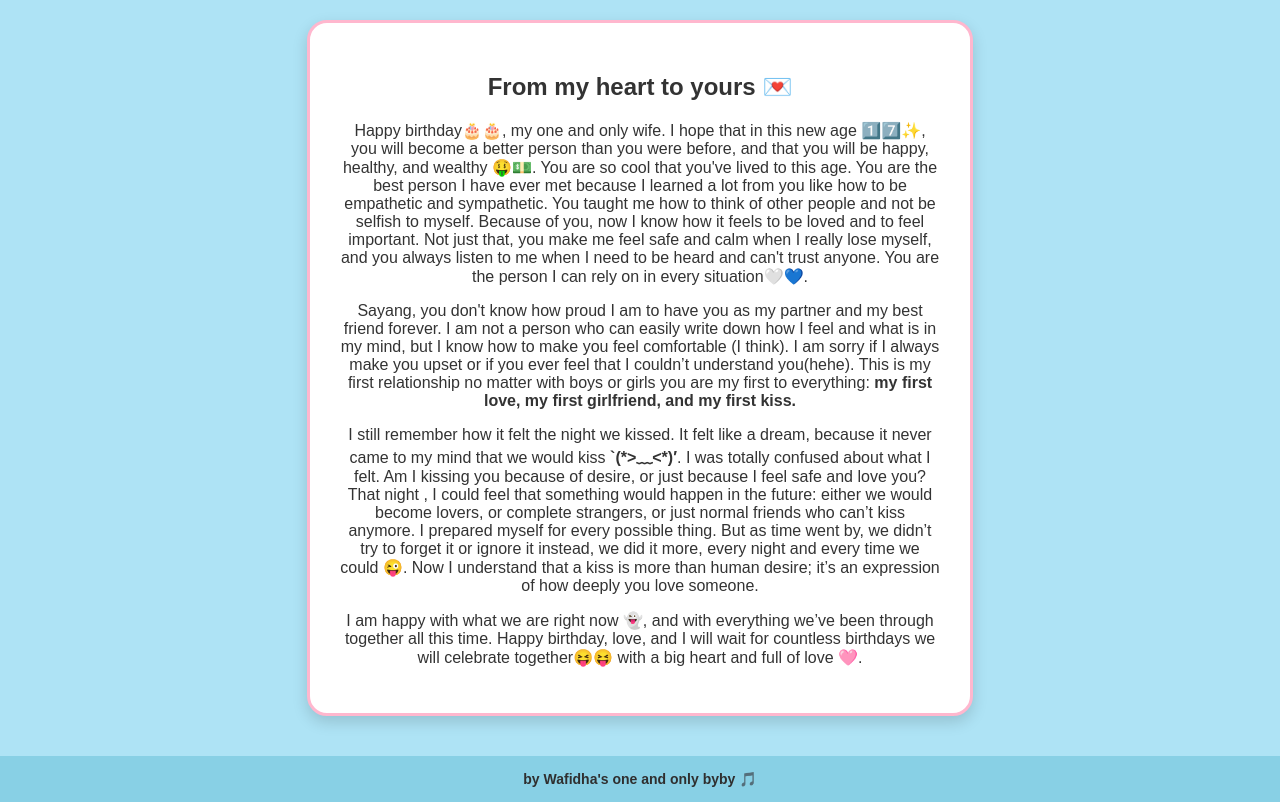
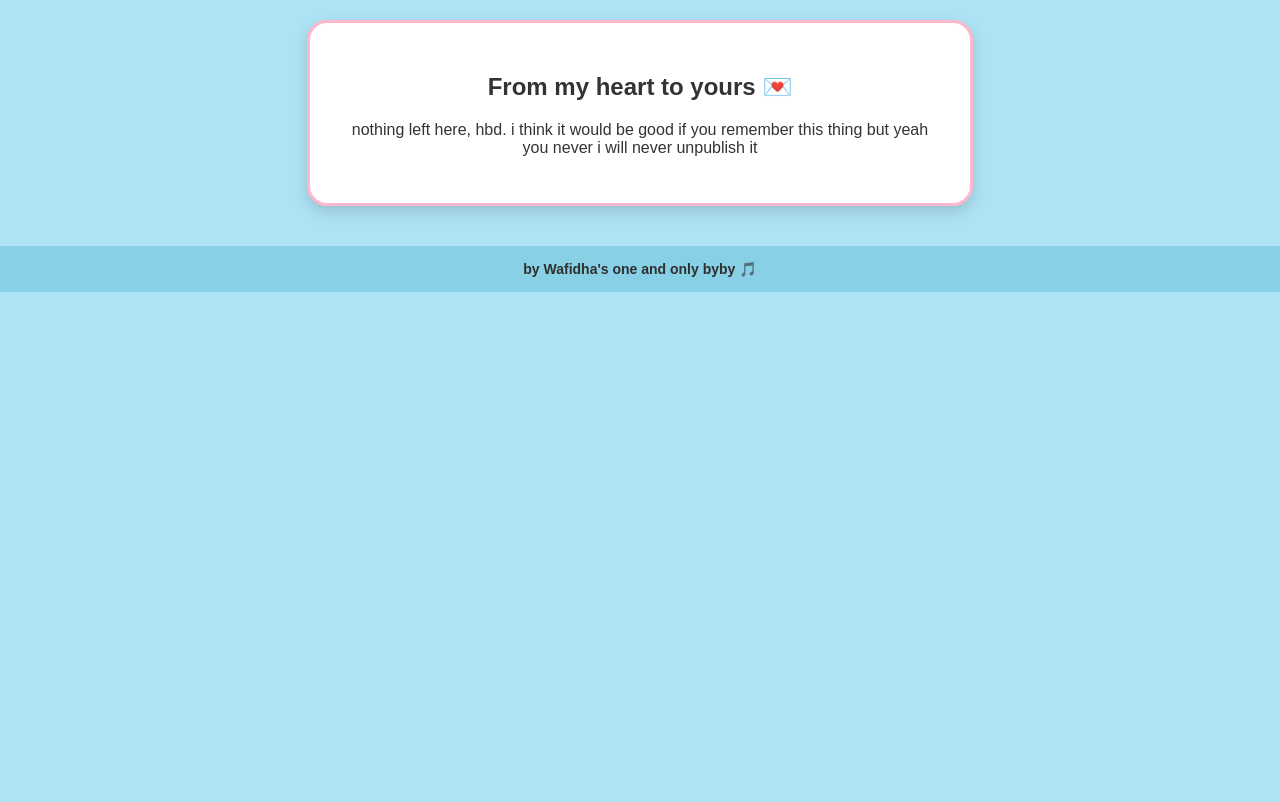
Before and after one commit to hazelnt/feedhaday, a plain HTML site: page index.html in a window 1280 px wide. Shown: the part 520-1322 px from the top of the page. After the commit the page ends 812 px from the top, so only its background shows below. Drawn offline with nearby package versions, Linux system fonts and the light colour scheme.

Commit message:
Revise birthday message in index.html
Updated birthday message and removed previous content.

```diff
--- a/index.html
+++ b/index.html
@@ -44,17 +44,7 @@
     <section class="message">
       <h2>From my heart to yours 💌</h2>
       <p>
-      Happy birthday🎂🎂, my one and only wife. I hope that in this new age 1️⃣7️⃣✨, you will become a better person than you were before, and that you will be happy, healthy, and wealthy 🤑💵. You are so cool that you've lived to this age. You are the best person I have ever met because I learned a lot from you like how to be empathetic and sympathetic. You taught me how to think of other people and not be selfish to myself. Because of you, now I know how it feels to be loved and to feel important. Not just that, you make me feel safe and calm when I really lose myself, and you always listen to me when I need to be heard and can't trust anyone. You are the person I can rely on in every situation🤍💙.
-      <p>
-     Sayang, you don't know how proud I am to have you as my partner and my best friend forever. I am not a person who can easily write down how I feel and what is in my mind, but I know how to make you feel comfortable (I think). I am sorry if I always make you upset or if you ever feel that I couldn’t understand you(hehe). This is my first relationship no matter with boys or girls you are my first to everything:<b> my first love, my first girlfriend, and my first kiss.</b>
-      </p>
-
-      <p>
-        I still remember how it felt the night we kissed. It felt like a dream, because it never came to my mind that we would kiss  <b>`(*>﹏<*)′</b>. I was totally confused about what I felt. Am I kissing you because of desire, or just because I feel safe and love you? That night , I could feel that something would happen in the future: either we would become lovers, or complete strangers, or just normal friends who can’t kiss anymore. I prepared myself for every possible thing. But as time went by, we didn’t try to forget it or ignore it  instead, we did it more, every night and every time we could 😜. Now I understand that a kiss is more than human desire; it’s an expression of how deeply you love someone.
-      </p>
-
-      <p>
-        I am happy with what we are right now 👻, and with everything we’ve been through together all this time. Happy birthday, love, and I will wait for countless birthdays we will celebrate together😝😝  with a big heart and full of love 🩷.
+        nothing left here, hbd. i think it would be good if you remember this thing but yeah you never i will never unpublish it
       </p>
     </section>
 
```
